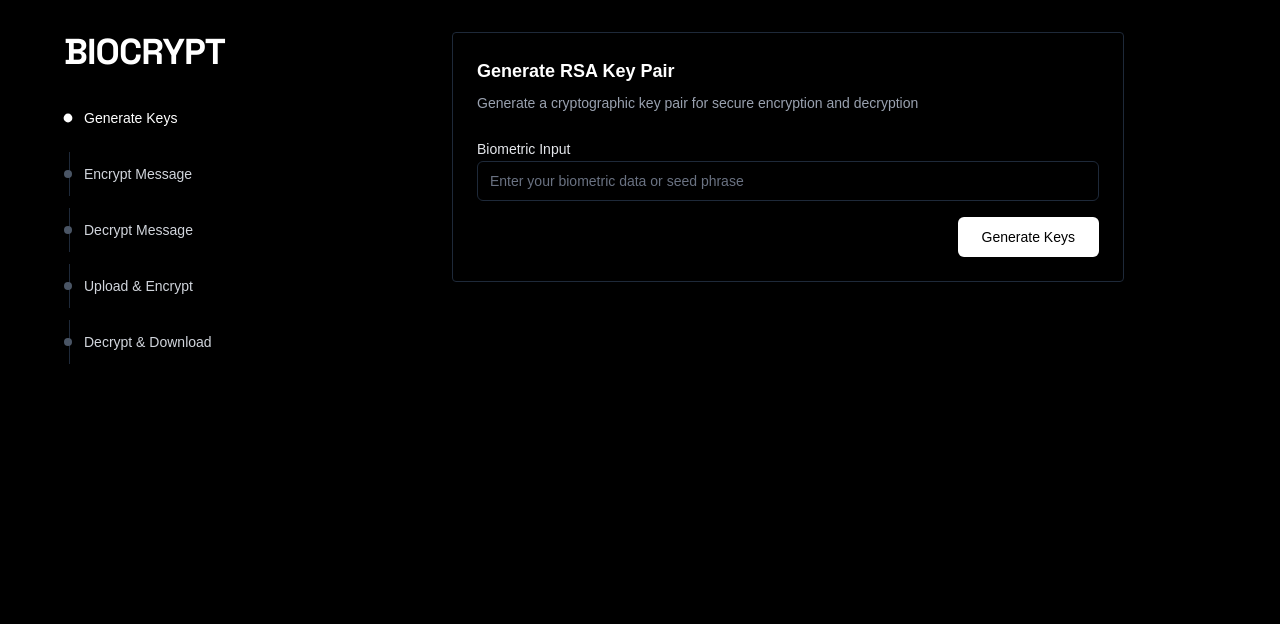
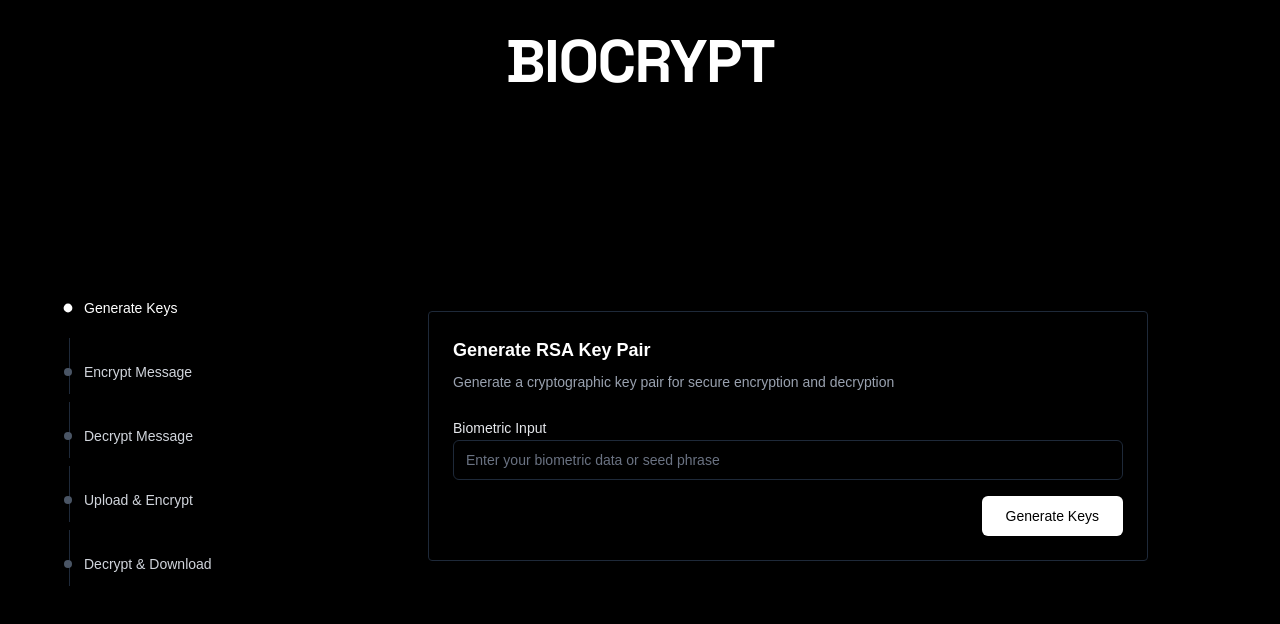
Before and after one commit to pieakshat/Eth-Delhi, a Next.js app in the folder FE/biocrypt/: page /dashboard in a window 1280 px wide. Shown: the top 624 px of the page. Built offline with nearby package versions, Linux system fonts and the light colour scheme.

Commit message:
feat():addded a better layout

```diff
--- a/FE/biocrypt/app/dashboard/page.tsx
+++ b/FE/biocrypt/app/dashboard/page.tsx
@@ -156,11 +156,12 @@ export default function Dashboard() {
 
   return (
     <div className="min-h-screen bg-black text-white p-8">
-      <div className="max-w-6xl mx-auto grid grid-cols-12 gap-8">
-        <aside className="col-span-12 md:col-span-3">
-          <h1 className="text-4xl tracking-tight font-black display-font mb-6">BIOCRYPT</h1>
+      <div className="max-w-6xl mx-auto">
+        <h1 className="text-center display-font font-black tracking-tight text-5xl md:text-6xl mb-10">BIOCRYPT</h1>
+        <div className="min-h-[calc(100vh-12rem)] grid grid-cols-12 gap-8 items-center">
+        <aside className="col-span-12 md:col-span-3 flex flex-col justify-center">
           <nav className="relative">
-            <ol className="space-y-3 text-sm">
+            <ol className="space-y-5 text-sm">
               <li>
                 <button onClick={() => setActive('generate')} className="group flex items-center gap-3 w-full py-3">
                   <span className={`relative h-2 w-2 rounded-full transition ${active==='generate' ? 'bg-white scale-110' : 'bg-gray-600 group-hover:bg-white'}`} />
@@ -168,28 +169,28 @@ export default function Dashboard() {
                 </button>
               </li>
               <li className="relative">
-                <div className="absolute left-[5px] top-0 bottom-0 w-px bg-gray-800" />
+                <div className="absolute left-[5px] top-[-12px] bottom-0 w-px bg-gray-800" />
                 <button onClick={() => setActive('encrypt')} className="group flex items-center gap-3 w-full py-3">
                   <span className={`relative h-2 w-2 rounded-full transition ${active==='encrypt' ? 'bg-white scale-110' : 'bg-gray-600 group-hover:bg-white'}`} />
                   <span className={`text-left ${active==='encrypt' ? 'text-white' : 'text-gray-300 group-hover:text-white'}`}>Encrypt Message</span>
                 </button>
               </li>
               <li className="relative">
-                <div className="absolute left-[5px] top-0 bottom-0 w-px bg-gray-800" />
+                <div className="absolute left-[5px] top-[-12px] bottom-0 w-px bg-gray-800" />
                 <button onClick={() => setActive('decrypt')} className="group flex items-center gap-3 w-full py-3">
                   <span className={`relative h-2 w-2 rounded-full transition ${active==='decrypt' ? 'bg-white scale-110' : 'bg-gray-600 group-hover:bg-white'}`} />
                   <span className={`text-left ${active==='decrypt' ? 'text-white' : 'text-gray-300 group-hover:text-white'}`}>Decrypt Message</span>
                 </button>
               </li>
               <li className="relative">
-                <div className="absolute left-[5px] top-0 bottom-0 w-px bg-gray-800" />
+                <div className="absolute left-[5px] top-[-12px] bottom-0 w-px bg-gray-800" />
                 <button onClick={() => setActive('upload')} className="group flex items-center gap-3 w-full py-3">
                   <span className={`relative h-2 w-2 rounded-full transition ${active==='upload' ? 'bg-white scale-110' : 'bg-gray-600 group-hover:bg-white'}`} />
                   <span className={`text-left ${active==='upload' ? 'text-white' : 'text-gray-300 group-hover:text-white'}`}>Upload & Encrypt</span>
                 </button>
               </li>
               <li className="relative">
-                <div className="absolute left-[5px] top-0 bottom-0 w-px bg-gray-800" />
+                <div className="absolute left-[5px] top-[-12px] bottom-0 w-px bg-gray-800" />
                 <button onClick={() => setActive('download')} className="group flex items-center gap-3 w-full py-3">
                   <span className={`relative h-2 w-2 rounded-full transition ${active==='download' ? 'bg-white scale-110' : 'bg-gray-600 group-hover:bg-white'}`} />
                   <span className={`text-left ${active==='download' ? 'text-white' : 'text-gray-300 group-hover:text-white'}`}>Decrypt & Download</span>
@@ -206,7 +207,7 @@ export default function Dashboard() {
 
         <div className="col-span-12 md:col-span-9 space-y-8">
            {active==='generate' && (
-           <section id="generate" className="border border-gray-800 rounded p-6 bg-secondary max-w-2xl mx-auto flex flex-col">
+           <section id="generate" className="border border-gray-800 rounded p-6 bg-secondary w-[720px] mx-auto flex flex-col">
              <h2 className="text-lg font-semibold text-white mb-2">
                 Generate RSA Key Pair
               </h2>
@@ -280,7 +281,7 @@ export default function Dashboard() {
            )}
 
            {active==='encrypt' && (
-           <section id="encrypt" className="border border-gray-800 rounded p-6 bg-secondary max-w-2xl mx-auto flex flex-col">
+           <section id="encrypt" className="border border-gray-800 rounded p-6 bg-secondary w-[720px] mx-auto flex flex-col">
              <h2 className="text-lg font-semibold text-white mb-2">
                 Encrypt Message
               </h2>
@@ -345,7 +346,7 @@ export default function Dashboard() {
            )}
 
            {active==='decrypt' && (
-           <section id="decrypt" className="border border-gray-800 rounded p-6 bg-secondary max-w-2xl mx-auto flex flex-col">
+           <section id="decrypt" className="border border-gray-800 rounded p-6 bg-secondary w-[720px] mx-auto flex flex-col">
              <h2 className="text-lg font-semibold text-white mb-2">
                 Decrypt Message
               </h2>
@@ -410,7 +411,7 @@ export default function Dashboard() {
            )}
 
            {active==='upload' && (
-           <section id="upload" className="border border-gray-800 rounded p-6 bg-secondary max-w-2xl mx-auto flex flex-col">
+           <section id="upload" className="border border-gray-800 rounded p-6 bg-secondary w-[720px] mx-auto flex flex-col">
              <h2 className="text-lg font-semibold text-white mb-2">
                 Upload & Encrypt File
               </h2>
@@ -473,7 +474,7 @@ export default function Dashboard() {
            )}
 
            {active==='download' && (
-           <section id="download" className="border border-gray-800 rounded p-6 bg-secondary max-w-2xl mx-auto flex flex-col">
+           <section id="download" className="border border-gray-800 rounded p-6 bg-secondary w-[720px] mx-auto flex flex-col">
              <h2 className="text-lg font-semibold text-white mb-2">
                 Decrypt & Download File
               </h2>
@@ -518,5 +519,6 @@ export default function Dashboard() {
         </div>
       </div>
     </div>
+  </div>
   )
 }
```
